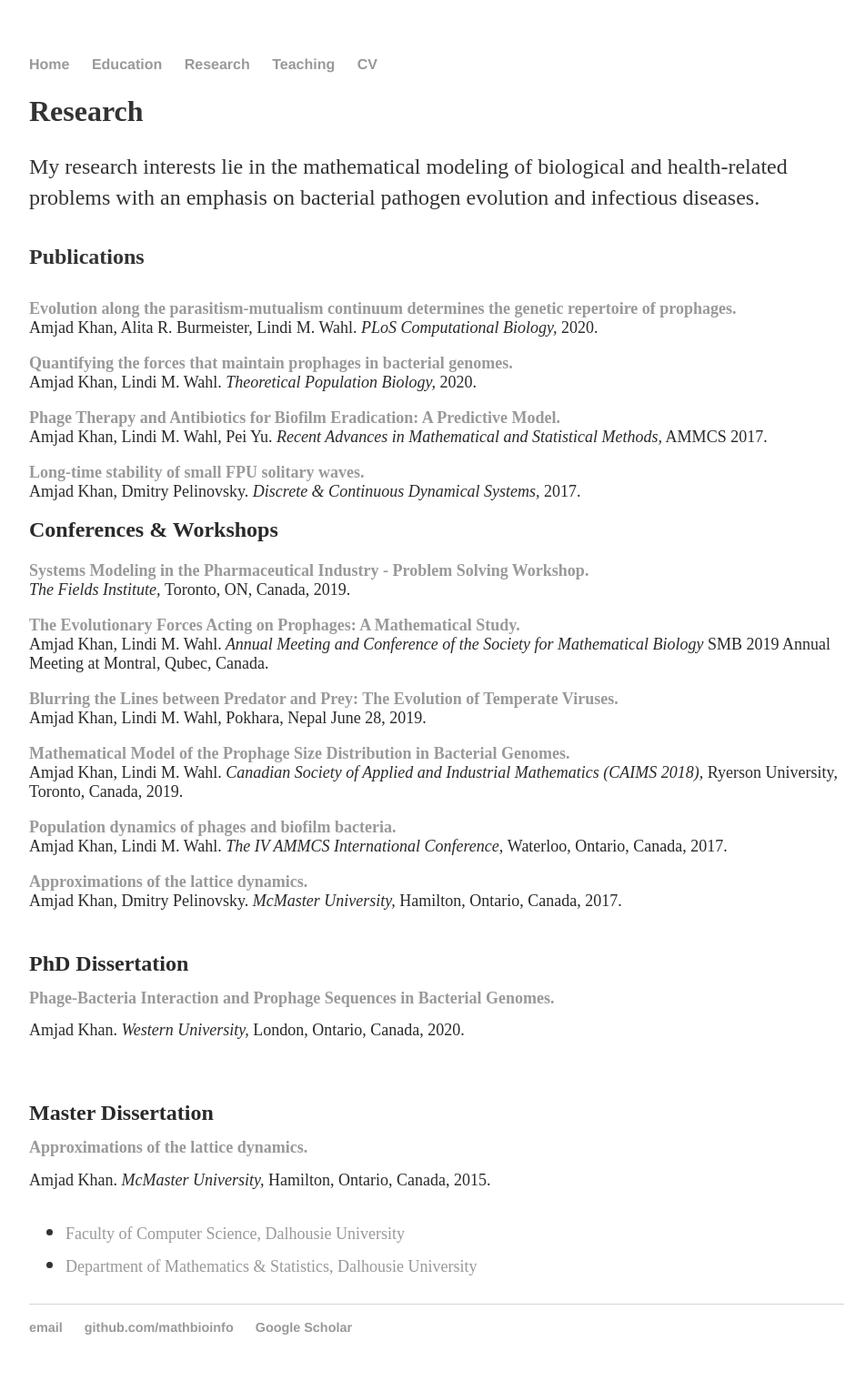
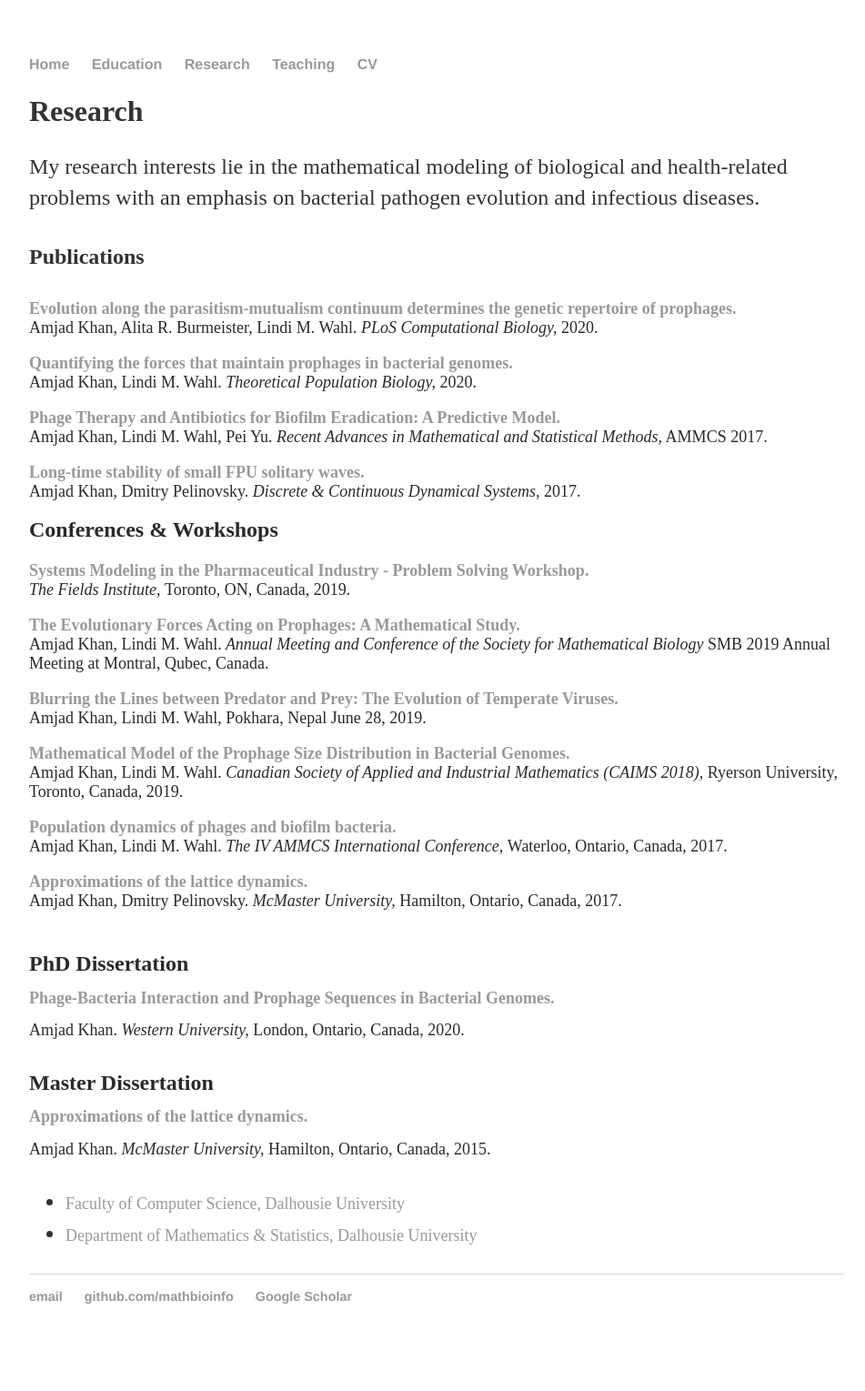
Before and after one commit to MathBioInfo/amjadkhan, a Jekyll site: the page built from Research/index.html, in a window 1280 px wide. Shown: the whole page at 91% size, without its empty margins (160-1111 px from the left). Built offline with Jekyll 4.4.1, drawn with Linux system fonts in a browser that asks for light colours; after the commit the page ends 1495 px from its top, so only the background shows below that.

Commit message:
Update index.html

```diff
--- a/Research/index.html
+++ b/Research/index.html
@@ -66,7 +66,7 @@ title: About my research
 	<a href="https://ir.lib.uwo.ca/etd/6957/">
 	<strong> Phage-Bacteria Interaction and Prophage Sequences in Bacterial Genomes.
 	</strong></a><br />Amjad Khan.<em> Western University, </em> London, Ontario, Canada, 2020.
-	</font><br /><br /><font color="#2a2a2a" size="4">
+	</font><font color="#2a2a2a" size="4">
 	 <p><font size="5"><b>Master Dissertation</b></font><br>
 	<a href="https://macsphere.mcmaster.ca/handle/11375/17274">
 	<strong> Approximations of the lattice dynamics.
```
